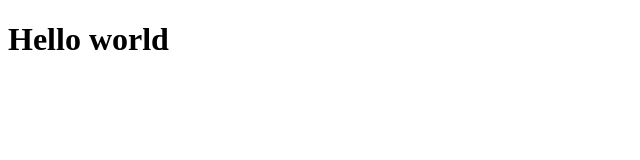
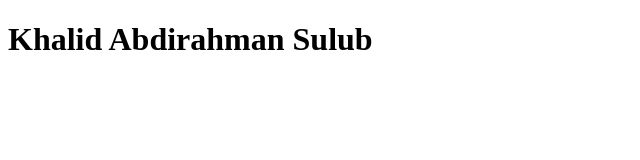
Before and after one commit to Khalid-Zulub/git-Project, a plain HTML site: page index.html in a window 1280 px wide. Shown: the whole page, without its empty margins (0-640 px from the left). Drawn offline with Linux system fonts and the light colour scheme.

Commit message:
Add JS File

```diff
--- a/index.html
+++ b/index.html
@@ -7,5 +7,6 @@
   </head>
   <body>
     <h1>Hello world</h1>
+    <script src="main.js"></script>
   </body>
 </html>
--- /dev/null
+++ b/main.js
@@ -0,0 +1,2 @@
+let h1 = document.querySelector("h1");
+h1.textContent = "Khalid Abdirahman Sulub";
```
